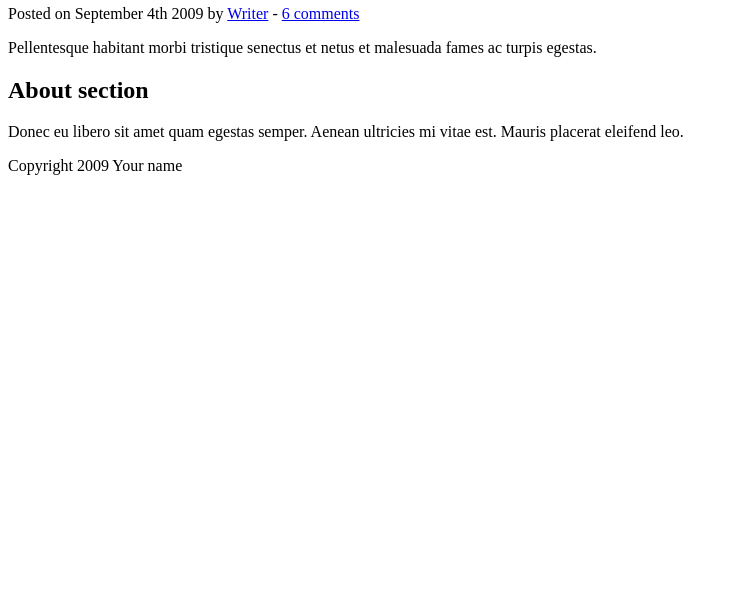
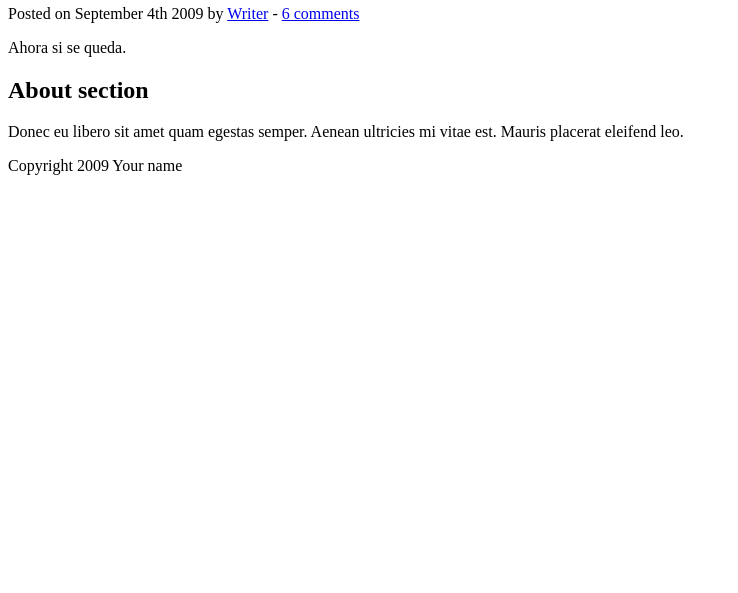
Before and after one commit to ritchieramosz/test-git, a plain HTML site: page index.html in a window 1280 px wide. Shown: the part 207-800 px from the top of the page, without its empty margins (0-738 px from the left). Drawn offline with Linux system fonts and the light colour scheme.

Commit message:
se modifico el contenido

```diff
--- a/index.html
+++ b/index.html
@@ -30,7 +30,7 @@
 				<h2>Article title</h2>
 				<p>Posted on <time datetime="2009-09-04T16:31:24+02:00">September 4th 2009</time> by <a href="#">Writer</a> - <a href="#comments">6 comments</a></p>
 			</header>
-			<p>Pellentesque habitant morbi tristique senectus et netus et malesuada fames ac turpis egestas.</p>
+			<p>Ahora si se queda.</p>
 		</article>
 
 	</section>
```
